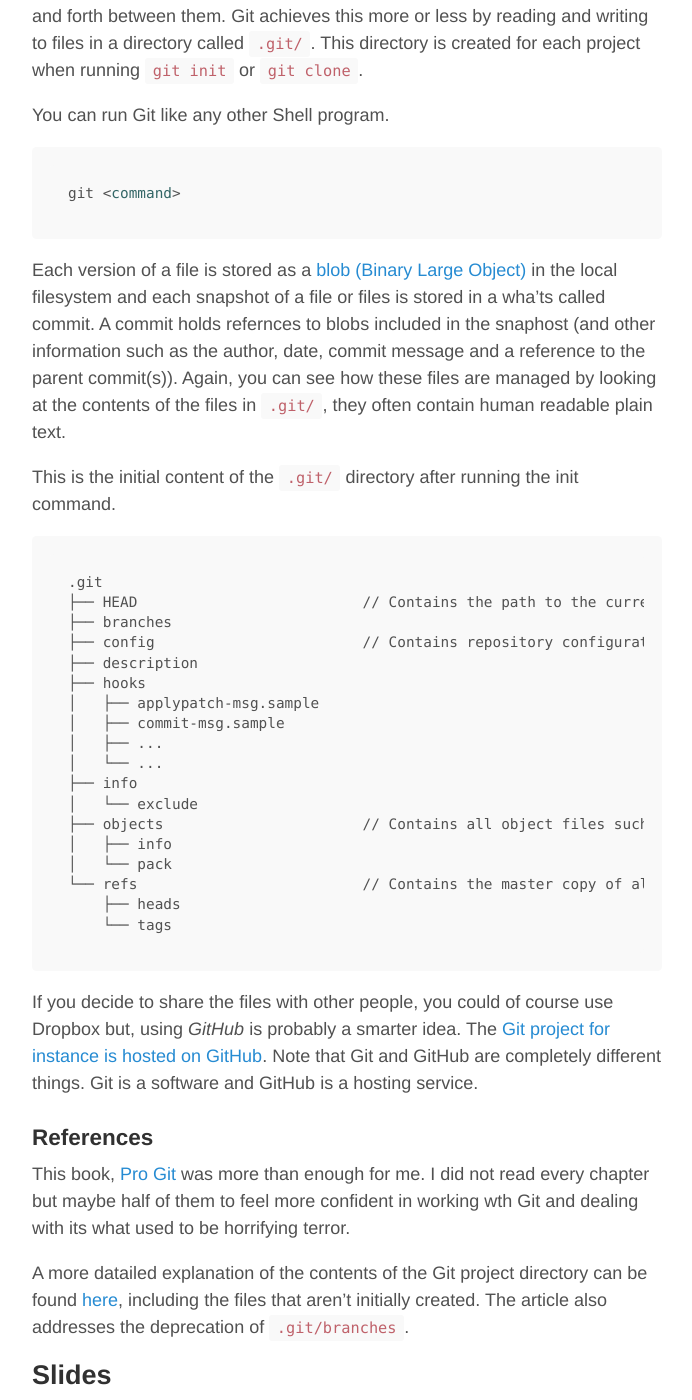
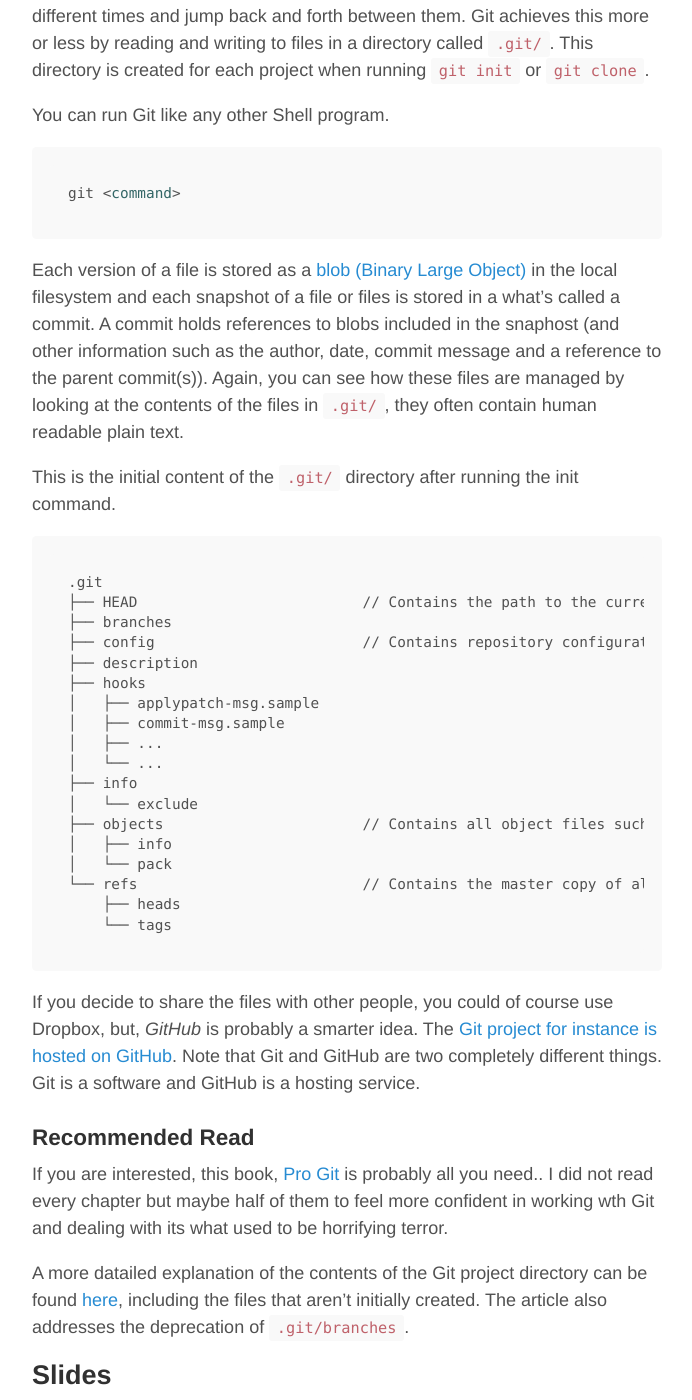
Before and after one commit to hvy/hvy.github.io, a Jekyll site: the page built from _posts/2016-04-23-an-introduction-to-git.md, in a window 1280 px wide and 1400 px high, scrolled down 544 px. Shown: the whole window, without its empty margins (293-985 px from the left). Built offline with Jekyll 4.4.1, drawn with Linux system fonts in a browser that asks for light colours; some of the changed text lies outside the part shown.

Commit message:
Edit Git post

````diff
--- a/_posts/2016-04-23-an-introduction-to-git.md
+++ b/_posts/2016-04-23-an-introduction-to-git.md
@@ -20,7 +20,7 @@ You can run Git like any other Shell program.
 git <command>
 ```
 
-Each version of a file is stored as a [blob (Binary Large Object)](https://en.wikipedia.org/wiki/Binary_large_object) in the local filesystem and each snapshot of a file or files is stored in a wha'ts called commit. A commit holds refernces to blobs included in the snaphost (and other information such as the author, date, commit message and a reference to the parent commit(s)). Again, you can see how these files are managed by looking at the contents of the files in `.git/`, they often contain human readable plain text.
+Each version of a file is stored as a [blob (Binary Large Object)](https://en.wikipedia.org/wiki/Binary_large_object) in the local filesystem and each snapshot of a file or files is stored in a what's called a commit. A commit holds references to blobs included in the snaphost (and other information such as the author, date, commit message and a reference to the parent commit(s)). Again, you can see how these files are managed by looking at the contents of the files in `.git/`, they often contain human readable plain text.
 
 This is the initial content of the `.git/` directory after running the init command.
 
@@ -45,17 +45,17 @@ This is the initial content of the `.git/` directory after running the init comm
     └── tags
 ```
 
-If you decide to share the files with other people, you could of course use Dropbox but, using *GitHub* is probably a smarter idea. The [Git project for instance is hosted on GitHub](https://github.com/git/git). Note that Git and GitHub are completely different things. Git is a software and GitHub is a hosting service.
+If you decide to share the files with other people, you could of course use Dropbox, but, *GitHub* is probably a smarter idea. The [Git project for instance is hosted on GitHub](https://github.com/git/git). Note that Git and GitHub are two completely different things. Git is a software and GitHub is a hosting service.
 
-### References
+### Recommended Read
 
-This book, [Pro Git](https://git-scm.com/book/en/v2) was more than enough for me. I did not read every chapter but maybe half of them to feel more confident in working wth Git and dealing with its what used to be horrifying terror.
+If you are interested, this book, [Pro Git](https://git-scm.com/book/en/v2) is probably all you need.. I did not read every chapter but maybe half of them to feel more confident in working wth Git and dealing with its what used to be horrifying terror.
 
 A more datailed explanation of the contents of the Git project directory can be found [here](http://schacon.github.io/git/gitrepository-layout.html), including the files that aren't initially created. The article also addresses the deprecation of `.git/branches`.
 
 ## Slides
 
-I held a small talk introducing the basic concepts of Git last month after reading Pro Git at my working place. It was really about the basics, similar to what I've written in previously in this post but covers the following topics.
+I held a small talk introducing the basic concepts of Git last month after reading Pro Git at my working place. It was really about the basics, similar to what I've written previously in this post but covers the following topics.
 
 - Version Control (VC)
 - Git
````
Also changed, not shown: other parts of _posts/2016-04-23-an-introduction-to-git.md (+2 -2 lines).
